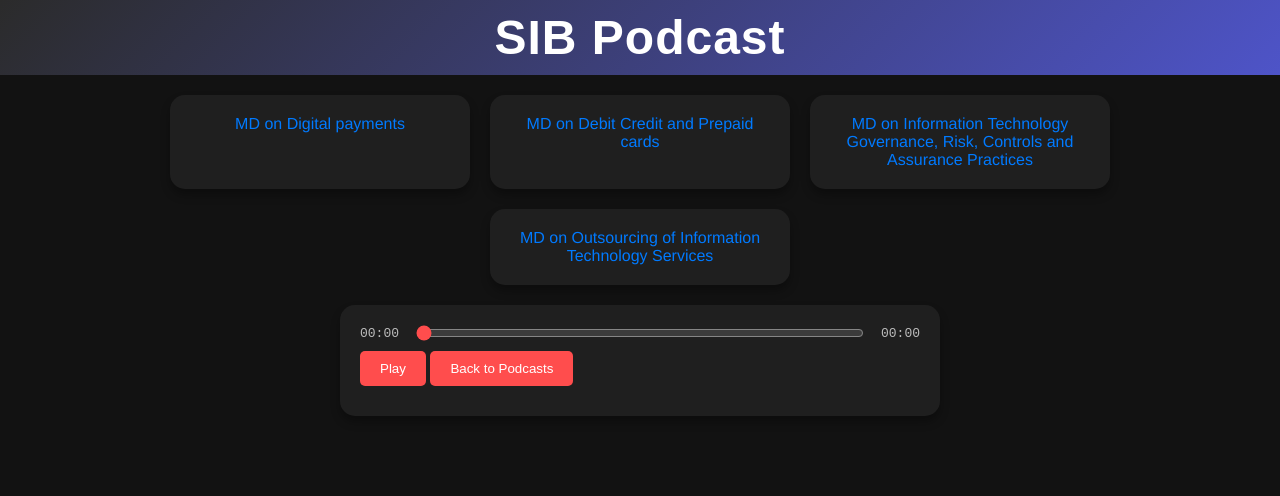
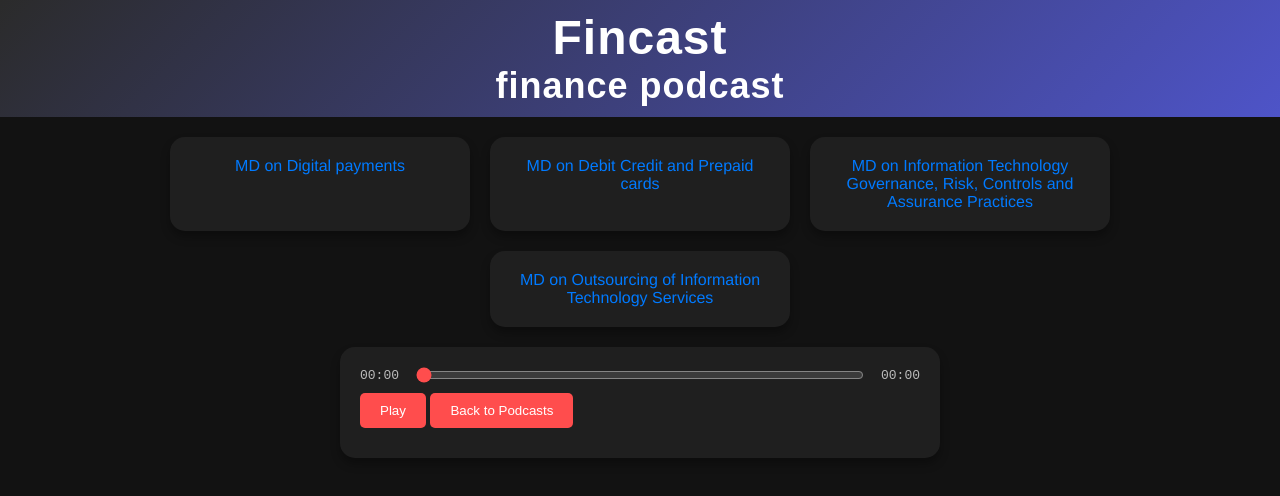
Before and after one commit to am-arjun2000/sib-pod, a plain HTML site: page index.html in a window 1280 px wide. Drawn offline with Linux system fonts and the light colour scheme; a web font is replaced by a local one.

Commit message:
Update index.html

```diff
--- a/index.html
+++ b/index.html
@@ -3,7 +3,7 @@
     <head>
         <meta charset="UTF-8">
         <meta name="viewport" content="width=device-width, initial-scale=1.0">
-        <title>SIB Podcast</title>
+        <title>Fincast</title>
         <link rel="stylesheet" href="style.css">
         <link rel="preconnect" href="https://fonts.googleapis.com">
         <link rel="preconnect" href="https://fonts.gstatic.com" crossorigin>
@@ -12,7 +12,8 @@
 
 <body>
   <header>
-    <h1>SIB Podcast</h1>
+    <h1>Fincast</h1>
+      <h2>finance podcast</h2>
   </header>
 
   <main>
```
